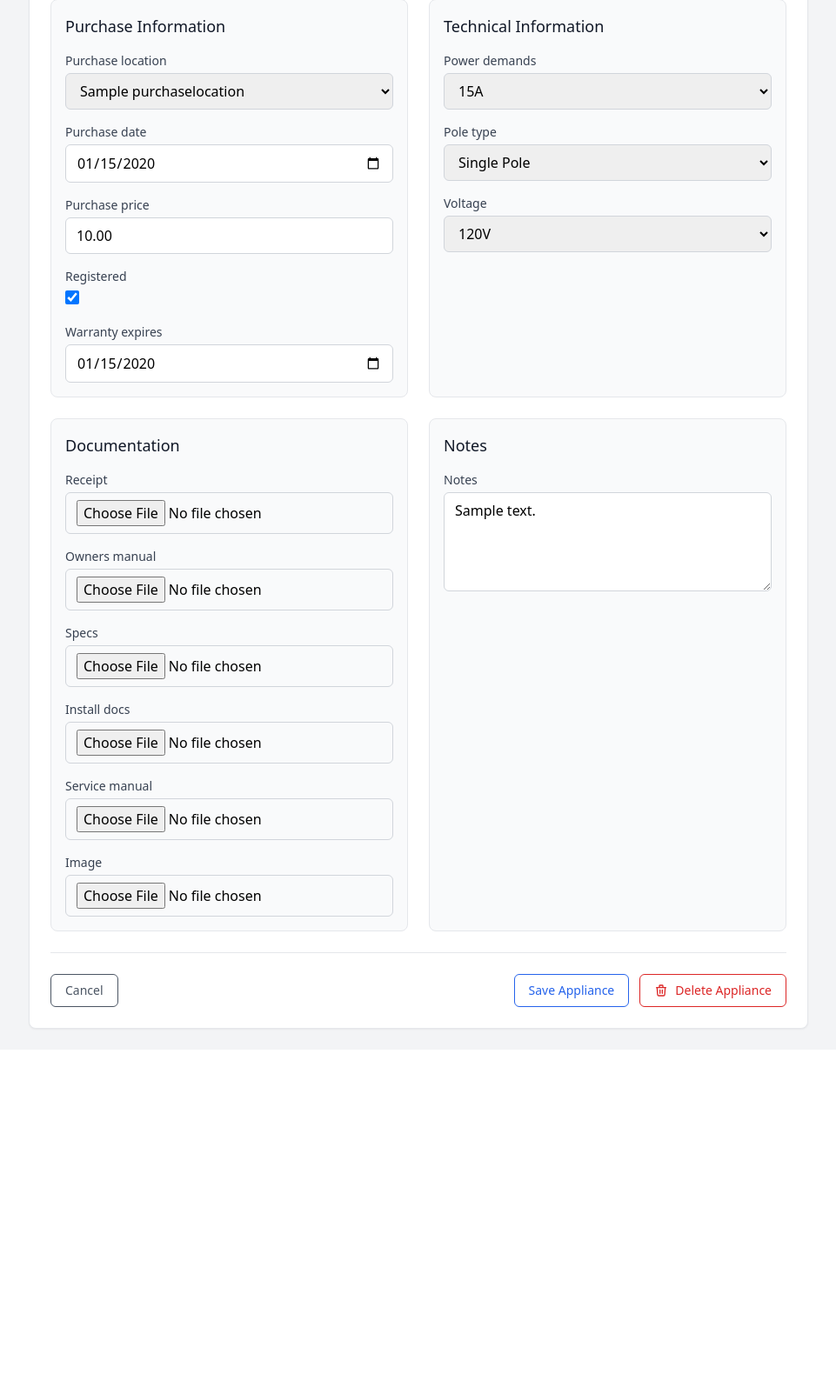
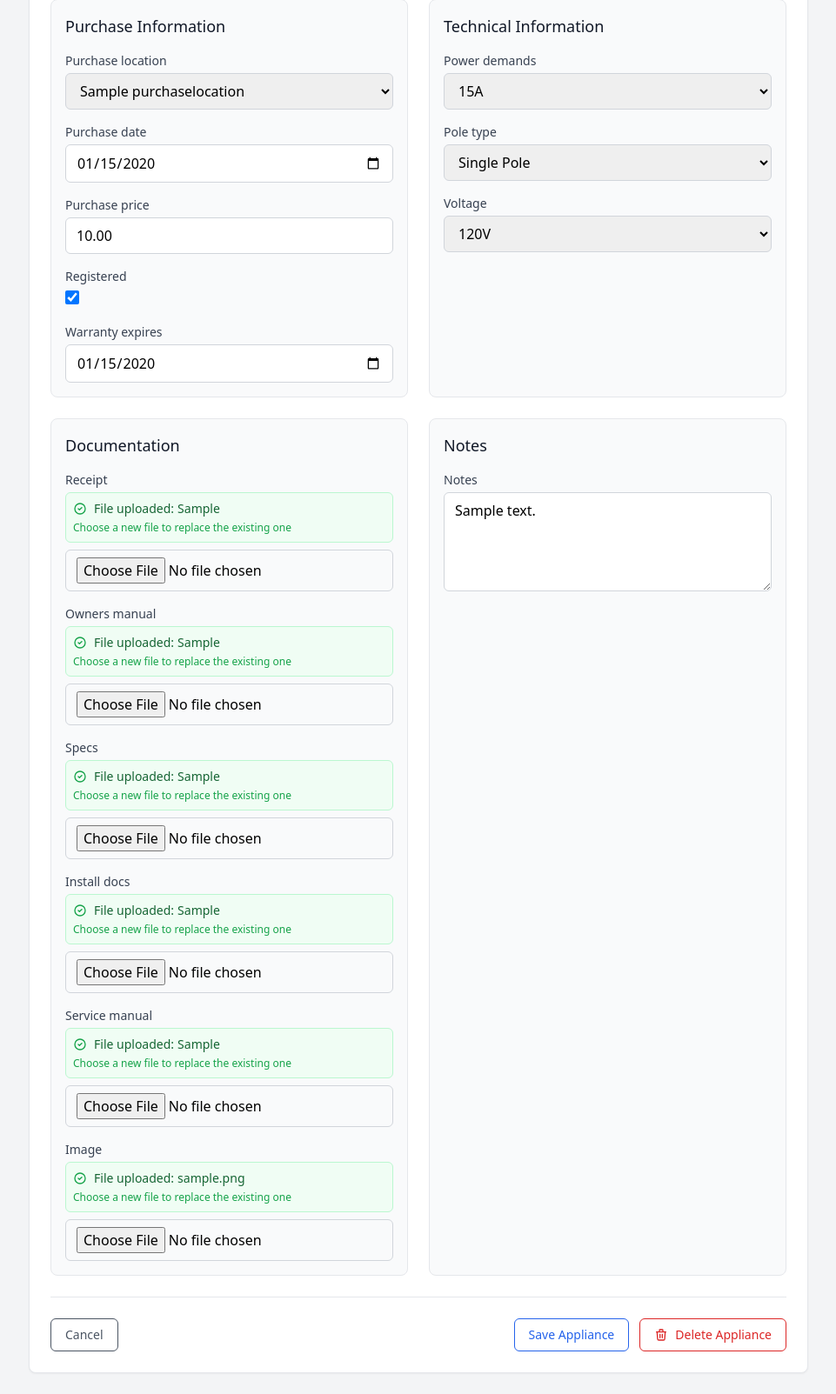
Before and after one commit to soehlert/our-house, a Django app: page /appliances/1/update/ in a window 1280 px wide. Shown: the part 699-2302 px from the top of the page at 87% size, without its empty margins (159-1120 px from the left). Before the commit the page ends 1884 px from the top, so only its background shows below. Run offline with Django 5.2, Linux system fonts and the light colour scheme; tables that the repository leaves empty hold one stand-in row (values such as "Sample post"); some libraries are stand-ins or nearby versions.

Commit message:
refactor(ux): add a note when theres a file already uploaded on the fields for the appliance update

```diff
--- a/templates/tracker/base_form.html
+++ b/templates/tracker/base_form.html
@@ -35,6 +35,20 @@
                                                 <span class="text-red-500">*</span>
                                             {% endif %}
                                         </label>
+                                        {% if field.field.widget.input_type == 'file' and field.value %}
+                                            <div class="mb-2 p-2 bg-green-50 border border-green-200 rounded-md">
+                                                <div class="flex items-center text-sm text-green-800">
+                                                    <svg class="w-4 h-4 mr-2 text-green-600" fill="none" stroke="currentColor" viewBox="0 0 24 24">
+                                                        <path stroke-linecap="round" stroke-linejoin="round" stroke-width="2" d="M9 12l2 2 4-4m6 2a9 9 0 11-18 0 9 9 0 0118 0z"></path>
+                                                    </svg>
+                                                    <span class="font-medium">File uploaded:</span>
+                                                    <span class="ml-1">{{ field.value.name }}</span>
+                                                </div>
+                                                <div class="mt-1 text-xs text-green-600">
+                                                    Choose a new file to replace the existing one
+                                                </div>
+                                            </div>
+                                        {% endif %}
                                         {{ field }}
                                         {% if field.errors %}
                                             <div class="mt-1 text-sm text-red-600">
```
